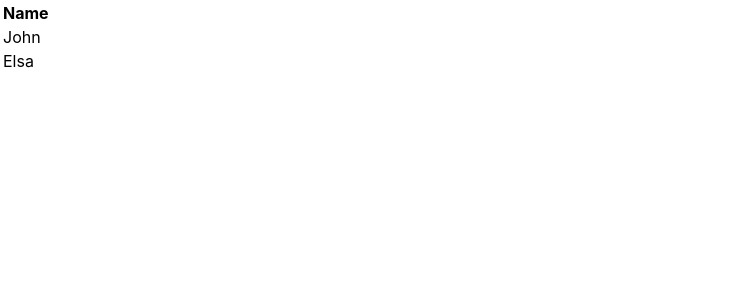
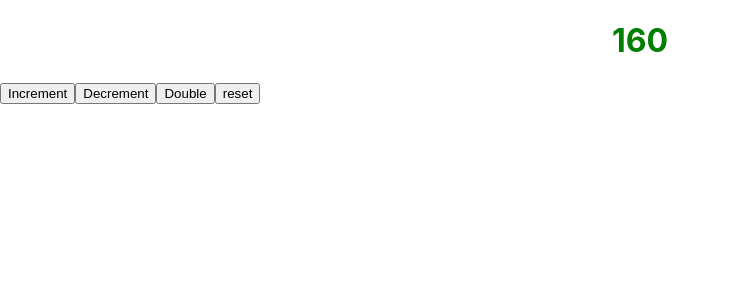
Before and after one commit to Soumitra-Mandal/My-App, a React (Create React App) app: page / in a window 1280 px wide. Shown: the top 300 px of the page, without its empty margins (0-730 px from the left). Built offline with nearby package versions, Linux system fonts and the light colour scheme.

Commit message:
whatever

```diff
--- a/src/App.js
+++ b/src/App.js
@@ -1,26 +1,43 @@
 import React from 'react';
 import './App.css';
-import { Provider } from 'react-redux';
-import { createStore } from 'redux';
-import { connect } from 'react-redux';
+import {useState} from 'react';
+//import { Provider } from 'react-redux';
+//import { createStore } from 'redux';
+//import { connect } from 'react-redux';
 
-const el =
-  <table>
-    <tr>
-      <th>Name</th>
-    </tr>
-    <tr>
-      <td>John</td>
-    </tr>
-    <tr>
-      <td>Elsa</td>
-    </tr>
-  </table>
-;
+function Counter(){
+    const [count,setCounter] = useState(Math.floor(Math.random()*1000));
+
+  function increment(){
+    setCounter(count+1);
+  }
+  function decrement(){
+    setCounter(count-1);
+  }
+  function multiply() {
+    if(Math.abs(count*2) >1000){
+      setCounter(1000);
+    }
+    else setCounter(count*2);
+
+  }
+  function reset() {
+    setCounter(0);
+  }
+
+    return <div><h1>{count}</h1>
+    <button onClick = {increment}>Increment</button>
+    <button onClick={decrement}>Decrement</button>
+    <button onClick={multiply}>Double</button>
+    <button onClick={reset}>reset</button>
+    </div>;
+  }
+
+
 function App() {
   return (
     <div className="App">
-      {el}
+      <Counter/>
     </div>
   );
 }
```
